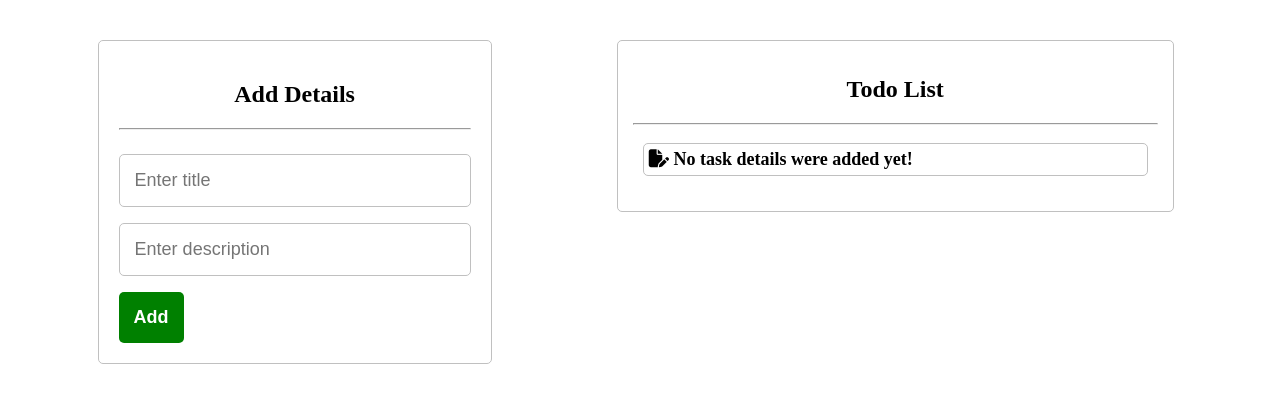
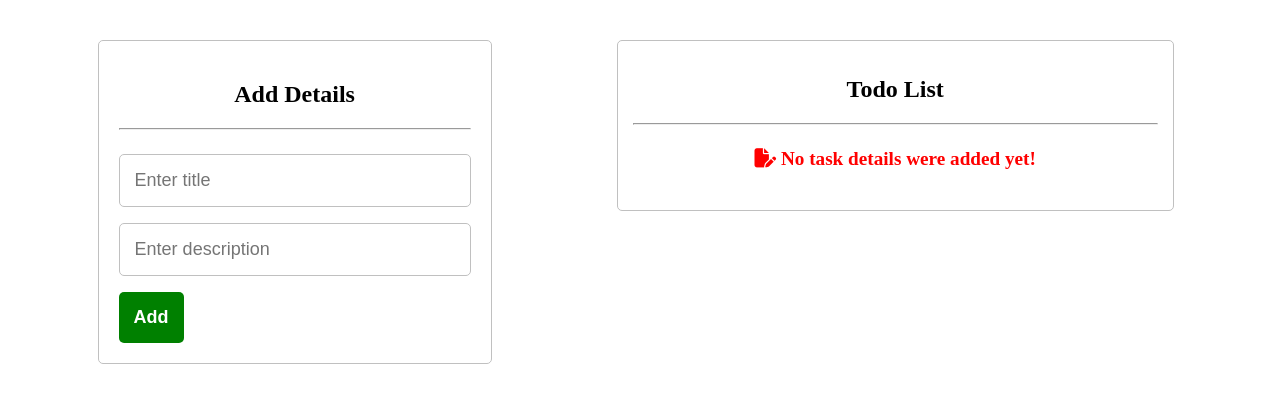
Before and after one commit to Amey-Techtic/Todo-App, a plain HTML site: page index.html in a window 1280 px wide. Drawn offline with Linux system fonts and the light colour scheme.

Commit message:
Updated style.css

```diff
--- a/style.css
+++ b/style.css
@@ -80,6 +80,13 @@ li {
   padding: 5px;
   border-radius: 5px;
 }
+#emptyList{
+ text-align: center;
+ border: none;
+ list-style: none;
+ color: red;
+ font-size:larger ;
+}
 #titleHead {
   display: inline-block;
   font-weight: bold;
```
